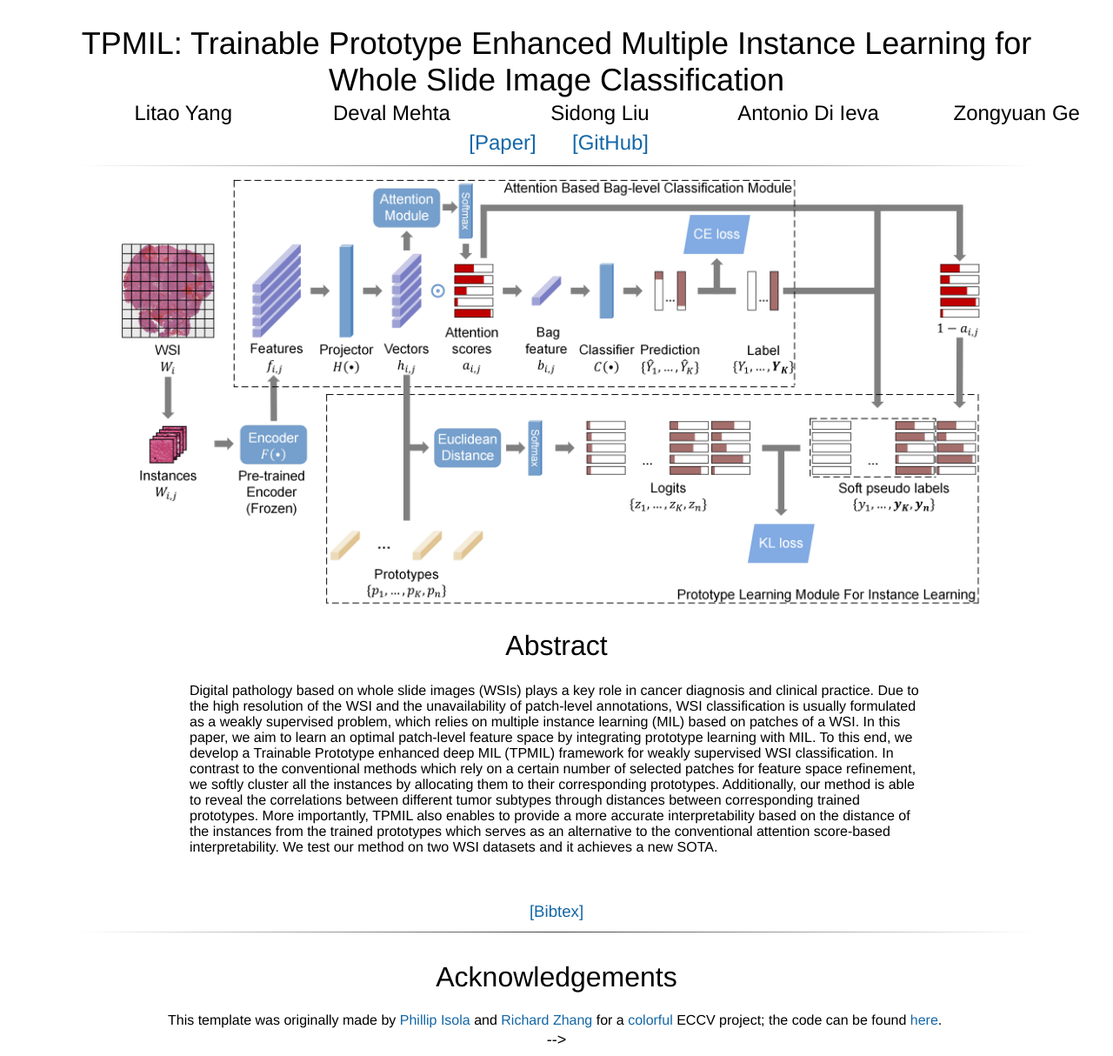
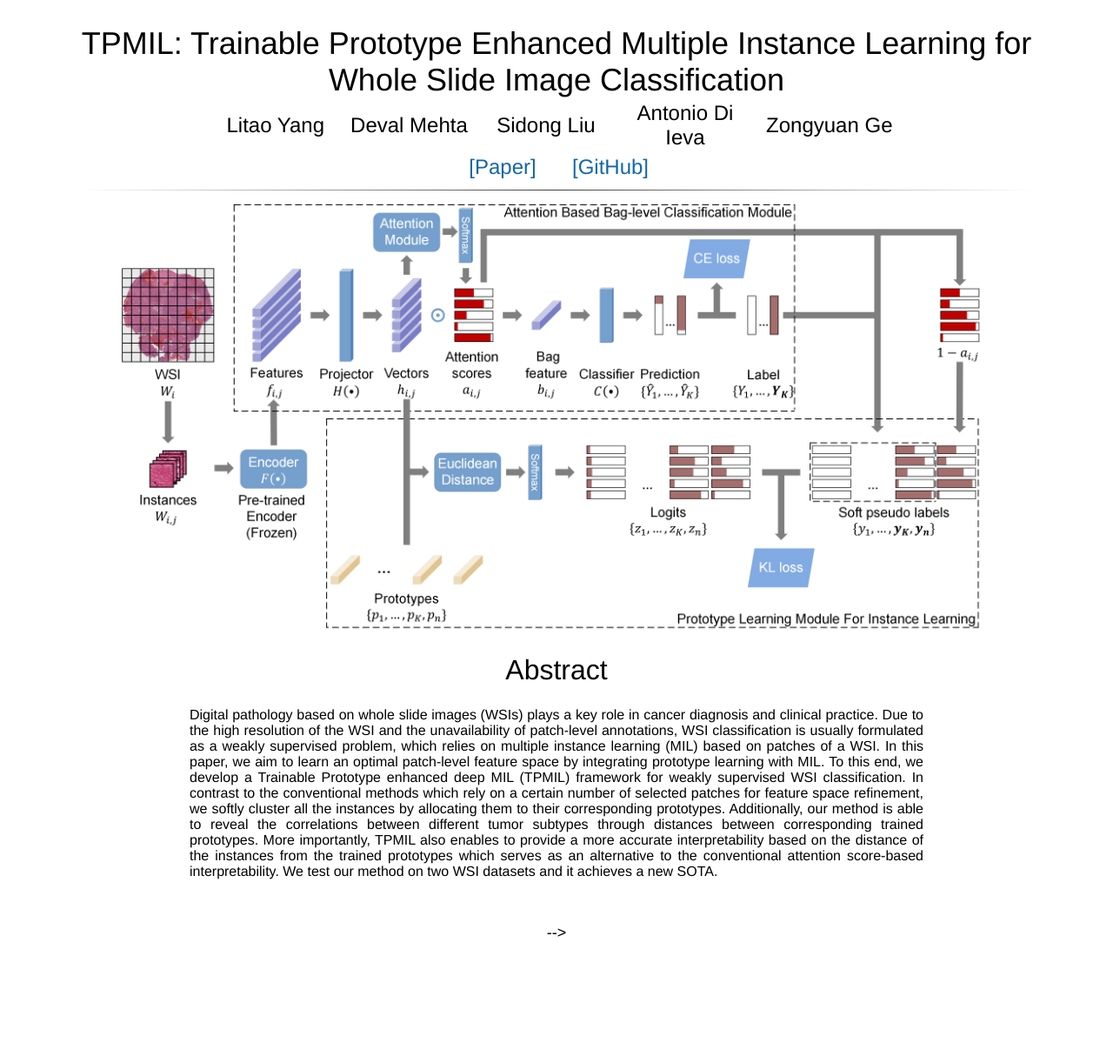
Before and after one commit to LitaoYang-Jet/TPMIL, a plain HTML site: page index.html in a window 1280 px wide. Shown: the whole page at 87% size. After the commit the page ends 1091 px from the top, so only its background shows below. Drawn offline with Linux system fonts and the light colour scheme; a script that the page names is missing.

Commit message:
Update index.html

```diff
--- a/index.html
+++ b/index.html
@@ -139,8 +139,8 @@
 	<br>
 	<center>
 		<span style="font-size:36px">TPMIL: Trainable Prototype Enhanced Multiple Instance Learning for Whole Slide Image Classification</span>
-		<table align=center width=1200px>
-			<table align=center width=1200px>
+		<table align=center width=800px>
+			<table align=center width=800px>
 				<tr>
 					<td align=center width=200px>
 						<center>
@@ -208,7 +208,7 @@
 	<table align=center width=850px>
 		<center><h1>Abstract</h1></center>
 		<tr>
-			<td>
+			<td align=justify>
 				Digital pathology based on whole slide images (WSIs) plays a key role in cancer diagnosis and clinical practice. Due to the high resolution of the WSI and the unavailability of patch-level annotations, WSI classification is usually formulated as a weakly supervised problem, which relies on multiple instance learning (MIL) based on patches of a WSI. In this paper, we aim to learn an optimal patch-level feature space by integrating prototype learning with MIL. To this end, we develop a Trainable Prototype enhanced deep MIL (TPMIL) framework for weakly supervised WSI classification. In contrast to the conventional methods which rely on a certain number of selected patches for feature space refinement, we softly cluster all the instances by allocating them to their corresponding prototypes. Additionally, our method is able to reveal the correlations between different tumor subtypes through distances between corresponding trained prototypes. More importantly, TPMIL also enables to provide a more accurate interpretability based on the distance of the instances from the trained prototypes which serves as an alternative to the conventional attention score-based interpretability. We test our method on two WSI datasets and it achieves a new SOTA.
 			</td>
 		</tr>
@@ -285,7 +285,7 @@
 	</table>
 	<br>
 
-	<table align=center width=600px>
+<!-- 	<table align=center width=600px>
 		<tr>
 			<td><span style="font-size:14pt"><center>
 				<a href="./resources/bibtex.txt">[Bibtex]</a>
@@ -305,7 +305,7 @@
 				</left>
 			</td>
 		</tr>
-	</table>
+	</table>  -->
 -->
 <br>
 </body>
```
